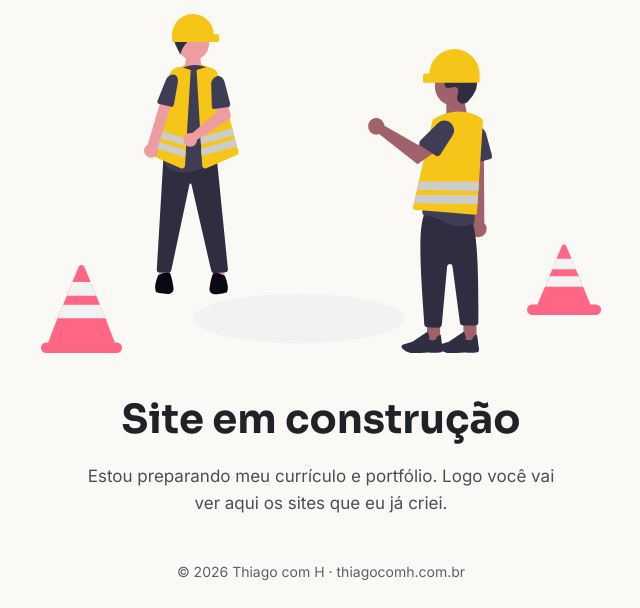
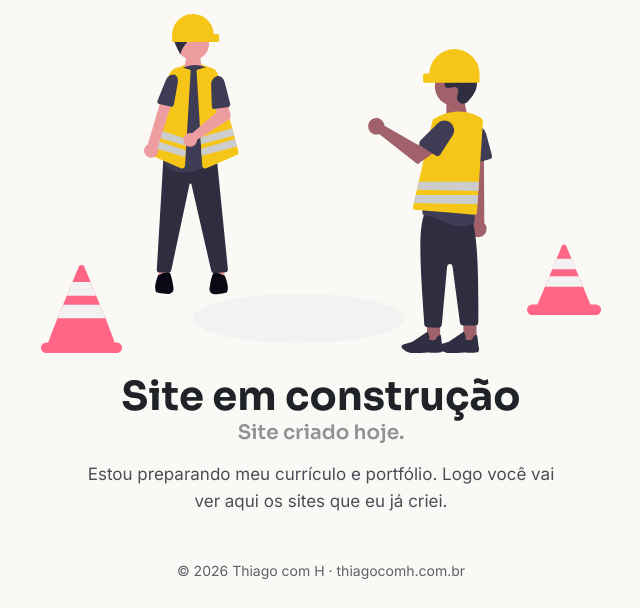
Before and after one commit to thlordz/thiagocomh-site, a plain HTML site: page index.html in a window 1280 px wide. Shown: the part 194-802 px from the top of the page, without its empty margins (319-959 px from the left). Drawn offline with Linux system fonts and the light colour scheme.

Commit message:
Acrescentado contagem de dias em que o site está sendo criado.

```diff
--- a/index.html
+++ b/index.html
@@ -1,17 +1,21 @@
 <!doctype html>
 <html lang="pt-BR">
+
 <head>
   <meta charset="utf-8">
   <meta name="viewport" content="width=device-width, initial-scale=1">
   <title>Thiago com H — Site em construção</title>
-  <meta name="description" content="Thiago com H — desenvolvedor front-end e designer. Meu site de currículo e portfólio está em construção.">
+  <meta name="description"
+    content="Thiago com H — desenvolvedor front-end e designer. Meu site de currículo e portfólio está em construção.">
   <meta name="theme-color" content="#FAF9F5">
   <link rel="icon" href="favicon.svg" type="image/svg+xml">
   <link rel="preconnect" href="https://fonts.googleapis.com">
   <link rel="preconnect" href="https://fonts.gstatic.com" crossorigin>
-  <link href="https://fonts.googleapis.com/css2?family=Sora:wght@600;700&family=Inter:wght@400;500;600&display=swap" rel="stylesheet">
+  <link href="https://fonts.googleapis.com/css2?family=Sora:wght@600;700&family=Inter:wght@400;500;600&display=swap"
+    rel="stylesheet">
   <link rel="stylesheet" href="style.css">
 </head>
+
 <body>
   <main class="pagina">
 
@@ -23,9 +27,12 @@
     <img class="cena" src="construcao.svg" alt="Pessoas trabalhando em uma obra" width="800" height="484">
 
     <h1>Site em construção</h1>
+    <h2 id="mostrarDias"></h2> <!--Está a <span >0</span> dia(s) em construção -->
     <p class="texto">Estou preparando meu currículo e portfólio. Logo você vai ver aqui os sites que eu já criei.</p>
 
     <footer class="rodape">© 2026 Thiago com H · thiagocomh.com.br</footer>
   </main>
+  <script src="script.js"></script>
 </body>
+
 </html>
--- /dev/null
+++ b/script.js
@@ -0,0 +1,13 @@
+let mostrarDias = document.getElementById('mostrarDias')
+
+const inicio = new Date('2026-10-29');
+const hoje = new Date();
+let contagem = Math.round((hoje - inicio) / (1000 * 60 * 60 * 24)) - 1
+
+if(contagem === 0){
+    mostrarDias.innerHTML = `Site criado hoje.`
+} else if(contagem === 1){
+    mostrarDias.innerHTML = `Está a 1 dia em construção.`
+} else {
+    mostrarDias.innerHTML = `Está a ${contagem} dias em construção.`
+}
--- a/style.css
+++ b/style.css
@@ -8,7 +8,9 @@
   --branco: #FFFFFF;
 }
 
-* { box-sizing: border-box; }
+* {
+  box-sizing: border-box;
+}
 
 body {
   margin: 0;
@@ -43,7 +45,12 @@ body {
   letter-spacing: -0.03em;
   text-align: left;
 }
-.logo-linha1 { position: relative; z-index: 2; }
+
+.logo-linha1 {
+  position: relative;
+  z-index: 2;
+}
+
 .logo-linha2 {
   position: relative;
   z-index: 1;
@@ -52,6 +59,7 @@ body {
   align-items: center;
   gap: 0.1em;
 }
+
 .logo-h {
   background: var(--amarelo);
   padding: 0 0.4em;
@@ -65,8 +73,20 @@ h1 {
   font-family: Sora, sans-serif;
   font-weight: 700;
   font-size: clamp(28px, 6vw, 40px);
-  line-height: 1.15;
+  line-height: 0;
 }
+
+h2 {
+  margin: 8px 0 0;
+  font-size: clamp(8px, 6vw, 20px);
+  font-weight: 100;
+  font-family: Sora, sans-serif;
+  line-height: 80%;
+  color: var(--texto-suave);
+  opacity: 0.6;
+
+}
+
 .texto {
   margin: 0;
   max-width: 480px;
@@ -82,4 +102,9 @@ h1 {
 }
 
 /* ---------- Imagem ---------- */
-.cena { width: 100%; max-width: 560px; height: auto; margin: 16px 0; }
+.cena {
+  width: 100%;
+  max-width: 560px;
+  height: auto;
+  margin: 16px 0;
+}
```
